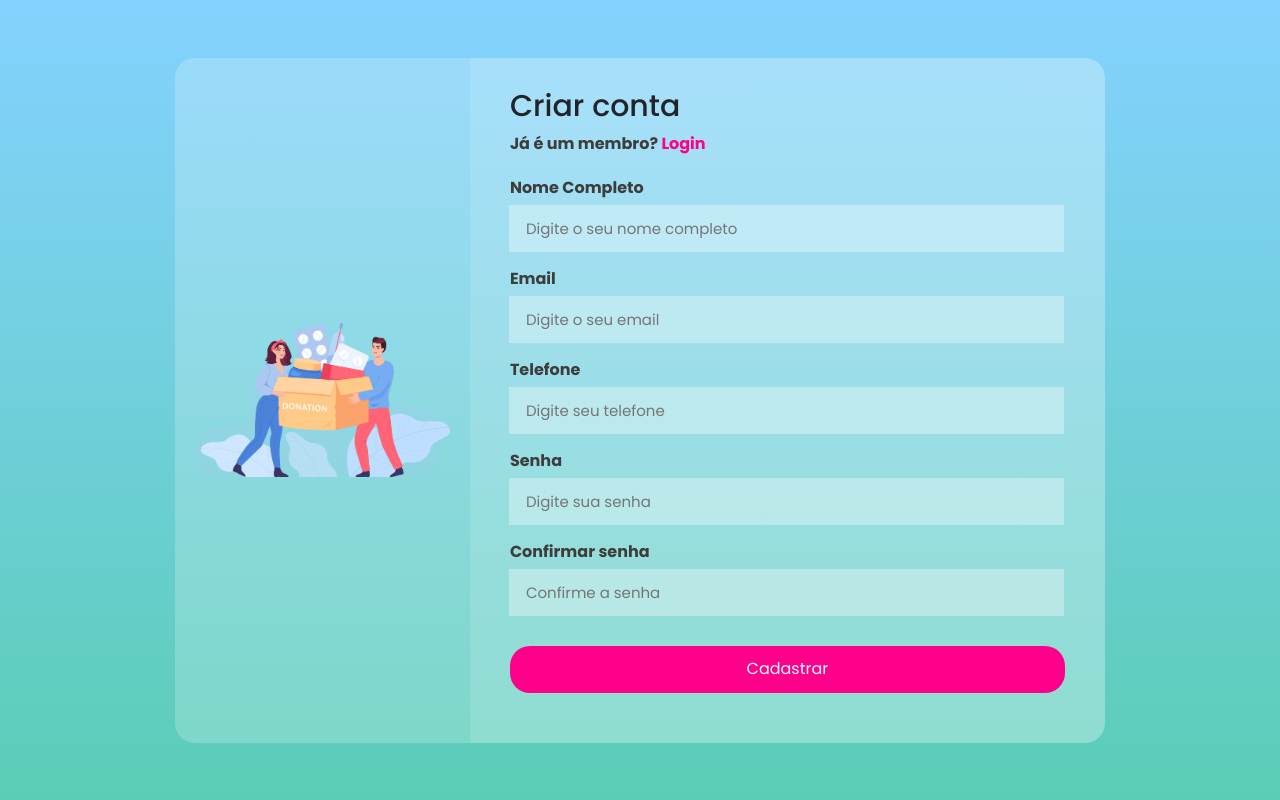
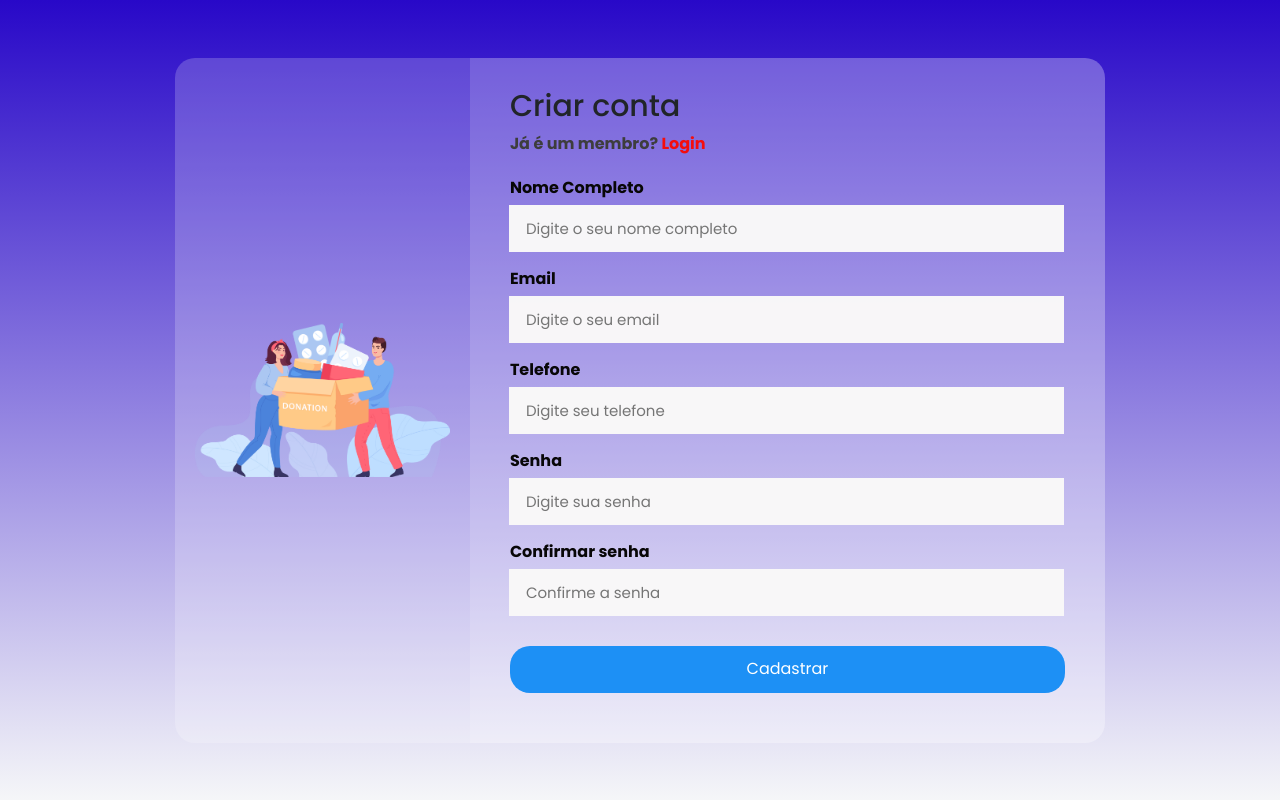
Before and after one commit to anpaz2000/sistemaWebDoacao, a Flask app: page /cadastro in a window 1280 px wide. Run offline with Flask 3, Linux system fonts and the light colour scheme.

Commit message:
auterações nos código

```diff
--- a/main.py
+++ b/main.py
@@ -16,13 +16,21 @@ def cadastro():
     return render_template("cadastro.html")
 
 
-@app.route("/medicamento")
+@app.route("/cadastro_remedio")
 def cadastrar_medicamentos():
-    return render_template("Medicamentos.html")
+    return render_template("cadastro_remedio.html")
 
 @app.route("/consulta")
 def consulta_de_medicamentos():
     return render_template("consulta_medicamento.html")
 
+@app.route("/sobre")
+def sobre():
+    return render_template("sobre.html")
+
+@app.route("/login")
+def login():
+    return render_template("login.html")
+
 if __name__=="__main__":
     app.run(host="0.0.0.0",port=105, debug=True)
--- a/static/css/cadastro.css
+++ b/static/css/cadastro.css
@@ -9,8 +9,7 @@
 
 
 body {
-
-    background: linear-gradient(to bottom, #84d2ff, hsl(168, 53%, 58%));
+    background-image: linear-gradient(0deg, rgba(245, 246, 248, 0.975), rgb(40, 8, 200));
     background-position: center;
     background-size: cover;
     display: flex;
@@ -26,14 +25,15 @@ body {
 
 }
 
-.box{
+.box{   /* mexe com a aparte do formulario ex:já é membro*/
 display: flex;
 width: 930px;
 
 }
 
-.img-box{
+.img-box{  /* mexe com a aparte do formulario ex:já é membro*/
     background-color: rgba(255, 255, 255, 0.2);
+  /* background-color: rgba(29, 6, 161, 0.969); /* muda a cor do fundo da imagem*/
     width: 50%;
     display: flex;
     align-items: center;
@@ -45,12 +45,15 @@ width: 930px;
 width: 100%;
 
 }
-.form-box{
+
+.form-box{/* muda a cor do quadrado*/
     background-color: rgba(255, 255, 255, 0.3);
     backdrop-filter: blur (40px);
     padding: 30px 40px;
     border-radius:  0 20px 20px 0;
 }
+
+
 .form-box h2{
 font-size: 30px;
 
@@ -62,7 +65,7 @@ font-size: 30px;
 }
 
 .form-box p a{
-    color: #FF008A;
+    color: #f40d0d;
     text-decoration: none;
 
 }
@@ -71,20 +74,25 @@ font-size: 30px;
   margin: 20px 0;
 
 }
+
+
 form .input-group{
     margin-bottom: 15px;
 }
 
 form .input-group label{
-    color: #3D3D3D;
+    color: #080707;
     font-weight: bold;
     display: block;
     margin-bottom: 5px;
 }
+
+
+
 form .input-group input{
     width: 100%;
     height: 47px;
-    background-color: rgba(255, 255, 255, 0.32) ;
+    background-color: rgba(249, 248, 248, 0.983) ;
     outline: none;
     border: 2px solid transparent;
     padding: 15px;
@@ -93,14 +101,15 @@ form .input-group input{
     transition: all 0.4s ease;
 }
 
-form .input-group input:focus{
+/*form .input-group input:focus{
   border-color: #FF008A;
-}
+}*/
 
 form .input-group button {
     width: 100%;
     height: 47px;
-    background-color: #FF008A;
+    background: #1d90f5;
+   /* background-color: #2600ff;*/
     border-radius: 20px;
     outline: none;
     border: none;
@@ -108,9 +117,11 @@ form .input-group button {
     color: white;
     cursor: pointer;
     font-size: 16px;
+
 }
 
-@media (max-width:930px){
+
+/*@media (max-width:930px){
     .img-box{
         display: none;
     }
@@ -123,12 +134,13 @@ form .input-group button {
         border-radius: 20px;
     }
 
-}
-@media (max-width:500px){
+}*/
+
+/*@media (max-width:500px){
     .w50{
         width: 100%;
         padding: 0;
     }
 
 
-}
+}*/
--- a/static/css/Formulario de remedio.css
+++ b/static/css/cadastro_remedio.css
@@ -9,7 +9,7 @@ body {
   display: grid;
   place-items: center;
   padding: 1rem;
-  background: #20358f;
+  background-image: linear-gradient(0deg, rgba(245, 246, 248, 0.975), rgb(40, 8, 200));
   font-family: system-ui, -apple-system, BlinkMacSystemFont, "Segoe UI", Roboto,
     Oxygen, Ubuntu, Cantarell, "Open Sans", "Helvetica Neue", sans-serif;
 }
--- a/static/css/home.css
+++ b/static/css/home.css
@@ -50,7 +50,7 @@ a:hover{
 
 body{
 
-  background-image: linear-gradient(0deg, rgba(29, 6, 161, 0.969), rgb(132,14,201));
+   background-image: linear-gradient(0deg, rgba(245, 246, 248, 0.975), rgb(40, 8, 200));
     background-position: center;
     background-size: cover;
     display: flex;
--- a/templates/Formulario de Remedio.html
+++ b/templates/cadastro_remedio.html
@@ -5,7 +5,7 @@
     <meta http-equiv="X-UA-Compatible" content="IE=edge" />
     <meta name="viewport" content="width=device-width, initial-scale=1.0" />
     <title>Formulário de Remédio</title>
-    <link rel="stylesheet" href="/static/css/Formulario de Remedio.css" />
+    <link rel="stylesheet" href="/static/css/cadastro_remedio.css" />
     <script defer src="app.js"></script>
   </head>
   <body>
--- a/templates/sobre.html
+++ b/templates/sobre.html
@@ -9,6 +9,7 @@
 
 <body>
     <div class="grade">
+        <div>
             <div class="conteudo">
                 <h1 class="titulo-sobre">Conexão Solidária</h1>
             </div>
@@ -19,5 +20,7 @@
                 </p>
             </div>
         </div>
+
+    </div>
 </body>
 </html>
```
Also changed, not shown: static/css/login.css (+10 -5 lines), static/css/sobre.css (+15 -29 lines), templates/Usuario.html (+22 -19 lines), templates/home.html (+6 -12 lines), templates/login.html (+4 -3 lines). Lines whose indentation alone changed are shown as unchanged.
